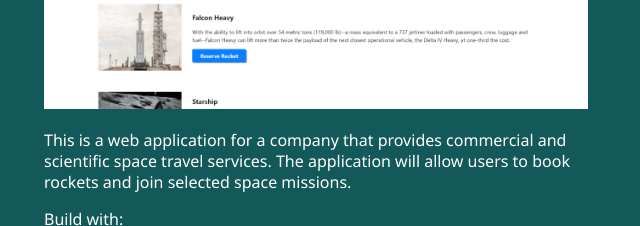
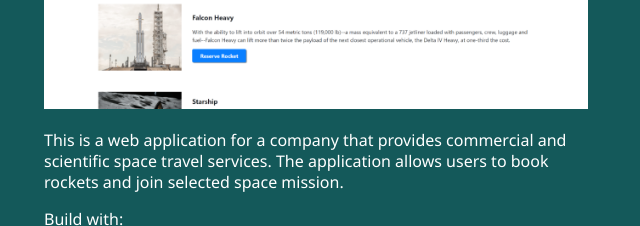
Before and after one commit to GordonOtieno/gordonotieno.github.io, a website: page work.html in a window 1280 px wide. Shown: the part 1686-1912 px from the top of the page, 620-1260 px from the left. Drawn offline with nearby package versions, Linux system fonts and the light colour scheme.

Commit message:
Update work.html

```diff
--- a/work.html
+++ b/work.html
@@ -262,7 +262,7 @@
           /></a>
           <div  class="desc-container">
             <p class="project-description">
-              This is a web application for a company that provides commercial and scientific space travel services. The application will allow users to book rockets and join selected space missions.
+              This is a web application for a company that provides commercial and scientific space travel services. The application allows users to book rockets and join selected space mission.
             </p>
             Build with:
             <ul class="tech-stack">
```
